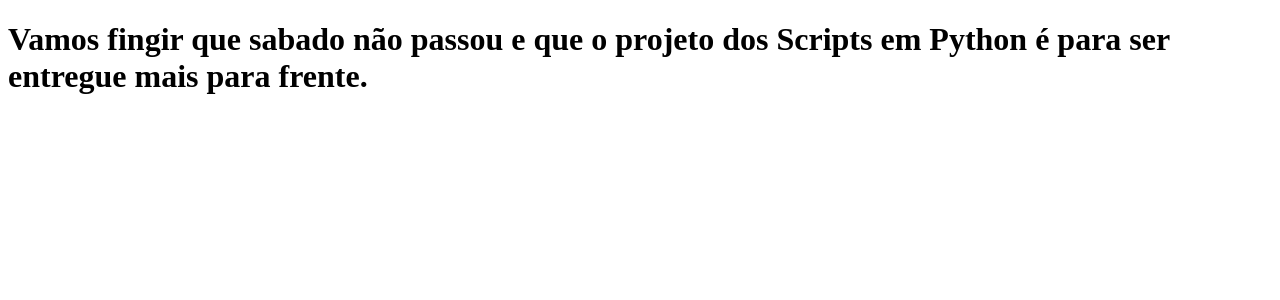
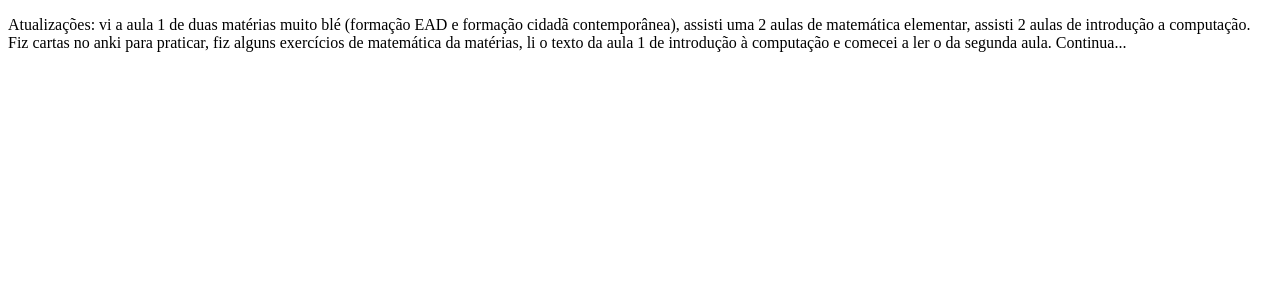
Before and after one commit to leticiadelchello/clone-tabnews, a Next.js app: page / in a window 1280 px wide. Shown: the top 300 px of the page. Built offline with nearby package versions, Linux system fonts and the light colour scheme.

Commit message:
atualizações de estudos da semana

```diff
--- a/pages/index.js
+++ b/pages/index.js
@@ -1,5 +1,5 @@
 function Home () {
-    return <h1>Vamos fingir que sabado não passou e que o projeto dos Scripts em Python é para ser entregue mais para frente.</h1>
+    return <p>Atualizações: vi a aula 1 de duas matérias muito blé (formação EAD e formação cidadã contemporânea), assisti uma 2 aulas de matemática elementar, assisti 2 aulas de introdução a computação. Fiz cartas no anki para praticar, fiz alguns exercícios de matemática da matérias, li o texto da aula 1 de introdução à computação e comecei a ler o da segunda aula. Continua...</p>
 }
 
 export default Home;
```
